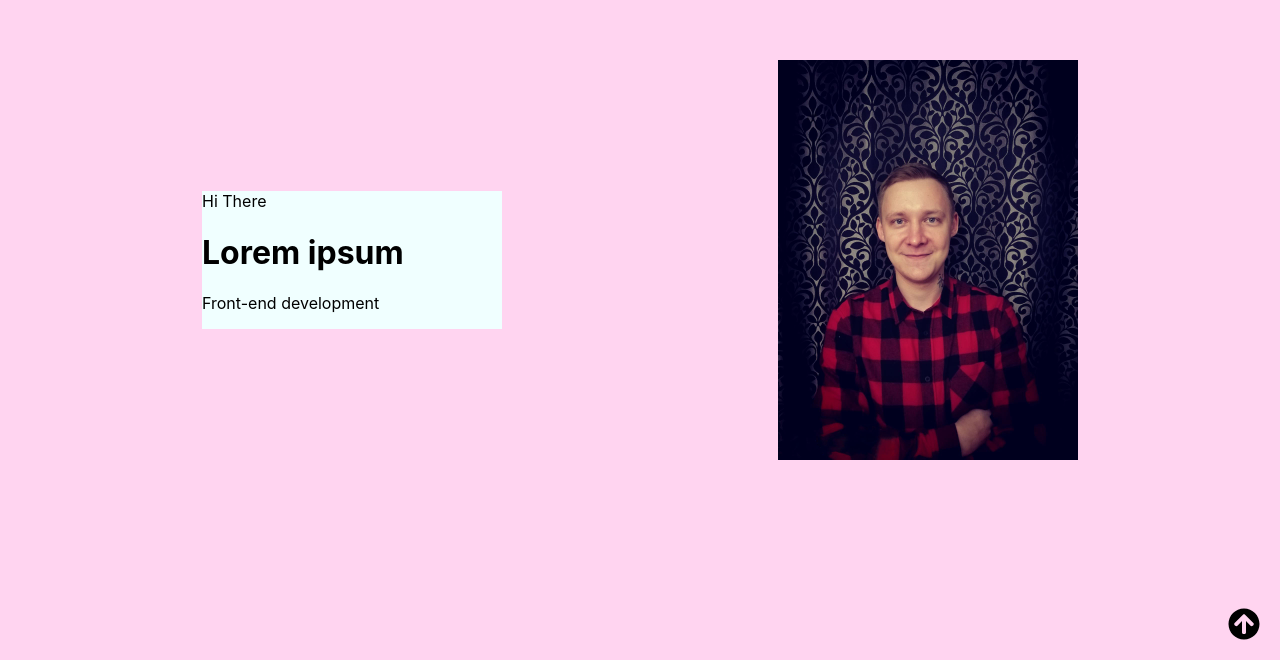
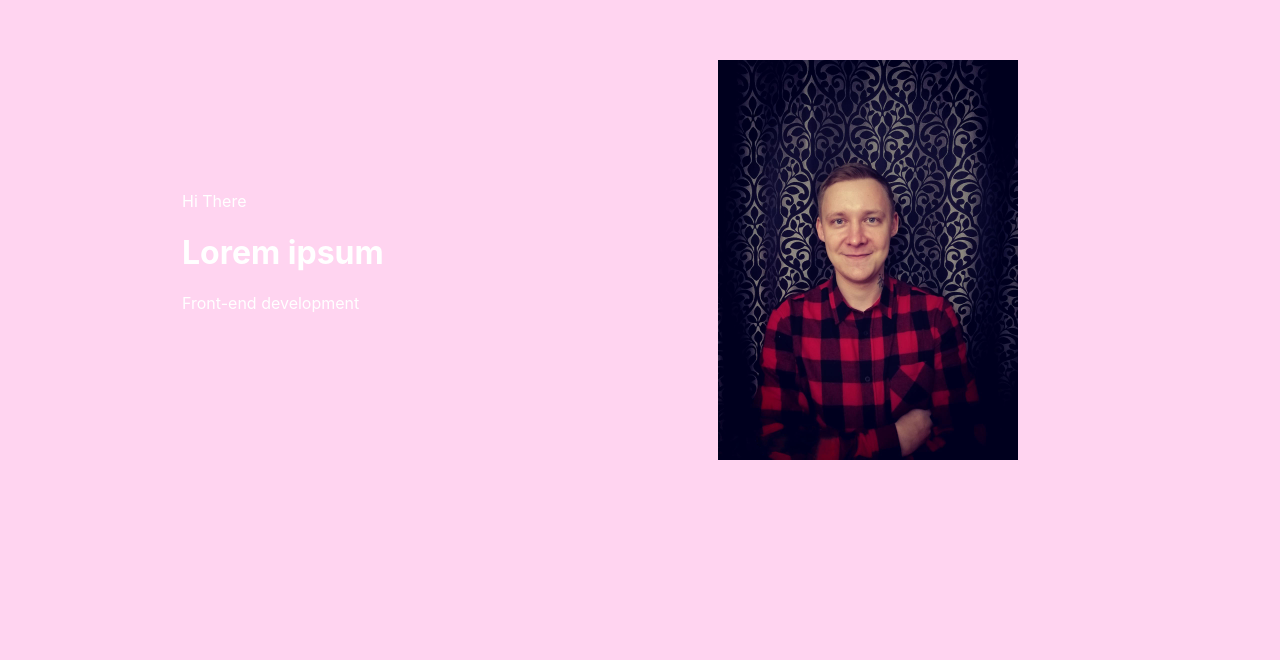
Before and after one commit to vad9ss6/portfolio-, a React (Create React App) app: page / in a window 1280 px wide. Shown: the part 140-800 px from the top of the page. Built offline with nearby package versions, Linux system fonts and the light colour scheme.

Commit message:
refactoring

```diff
--- a/src/Component/Header/Header.module.css
+++ b/src/Component/Header/Header.module.css
@@ -8,8 +8,14 @@
     right: 20px;
     bottom: 20px;
     cursor: pointer;
+    z-index: -1;
+}
+
+.btnUp{
+    z-index: 999;
 }
 
 .btnUp:hover{
+
     color: #053373;
 }
--- a/src/Component/Header/Main/Main.module.css
+++ b/src/Component/Header/Main/Main.module.css
@@ -4,23 +4,26 @@
 }
 
 .greetingText{
+    z-index: 2;
     width: 300px;
-    background-color: azure;
+    color: #fff
 }
 
 .photo{
+    z-index: 2;
+    backface-visibility: hidden;
     position: relative;
-    display: block;
     top: 0;
     left: 0;
 
 }
 
 .myPhoto{
+    z-index: 2;
     transition: transform .1s ;
     transform-style: preserve-3d;
-    backface-visibility: hidden;
     display: block;
     max-width: 300px ;
     height: auto;
+    margin-right: 80px;
 }
--- a/src/Component/MySkills/Skills/Skills.module.css
+++ b/src/Component/MySkills/Skills/Skills.module.css
@@ -5,7 +5,7 @@
     margin: 20px;
     display: flex;
     flex-direction: column;
-    align-items: center;
+    text-align: center;
     background-color: #d92929;
 }
 
--- a/src/common/styles/Container.module.css
+++ b/src/common/styles/Container.module.css
@@ -1,4 +1,5 @@
 .container{
+    position: relative;
     width: 90%;
     height: 100%;
     margin: 0 auto;
@@ -14,6 +15,7 @@
     flex-direction: column;
     align-items: center;
     padding: 60px 0;
+
 }
 
 
```
Also changed, not shown: 1 other file (tests, documents, lock files or other folders).
